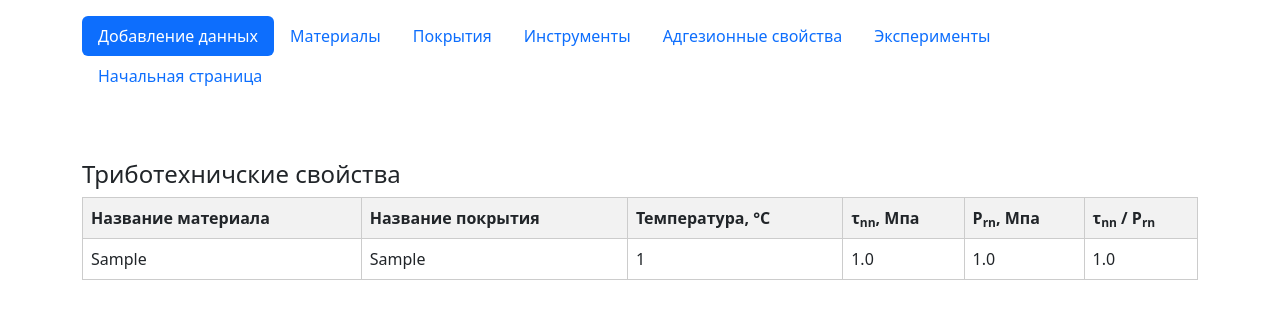
After one commit to ivanya123/Flask_data_base-tool, a Flask app: page /adhesive in a window 1280 px wide. The commit adds this page. Shown: the top 319 px of the page. Run offline with Flask 3, Linux system fonts and the light colour scheme; tables that the repository leaves empty hold one stand-in row (values such as "Sample post").

Commit message:
Создание html страницы с адгезионными свойствами

```diff
--- a/my_app/routes.py
+++ b/my_app/routes.py
@@ -1,6 +1,6 @@
 from flask import Flask, render_template, request, redirect
 from my_app import app, db
-from my_app.models import Material, Toolsdate, Coating, Experiments, RecomededSpeed
+from my_app.models import Material, Toolsdate, Coating, Experiments, RecomededSpeed, Adhesive
 import sqlalchemy as sa
 
 
@@ -268,3 +268,9 @@ def experiments_table():
 def experiments_info(id):
     experiment = Experiments.query.get_or_404(id)
     return render_template('experiment_info.html', experiment=experiment)
+
+
+@app.route("/adhesive")
+def adhesive():
+    adhesive = Adhesive.query.all()
+    return render_template('adhesive.html', adhesive=adhesive)
--- /dev/null
+++ b/my_app/templates/adhesive.html
@@ -0,0 +1,52 @@
+{% extends 'base.html' %}
+
+{% block tittle %}
+<style>
+    h1 {
+        font-size: 24px;
+    }
+    h2 {
+        font-size: 16px;
+    }
+    .materials-table {
+        width: 100%; /* Ширина таблицы на 100% */
+        border-collapse: collapse; /* Объединяем границы ячеек */
+    }
+
+    .materials-table th, .materials-table td {
+        border: 1px solid #ccc; /* Границы ячеек и заголовков */
+        padding: 8px; /* Отступы внутри ячеек */
+    }
+
+    .materials-table th {
+        background-color: #f2f2f2; /* Цвет фона для заголовков */
+    }
+</style>
+<div class="container mt-5">
+    <h1> Триботехничские свойства </h1>
+    <table class="materials-table">
+        <thead>
+            <tr>
+                <th>Название материала</th>
+                <th>Название покрытия</th>
+                <th>Температура, &deg;С</th>
+                <th>&tau;<sub>nn</sub>, Мпа</th>
+                <th>P<sub>rn</sub>, Мпа</th>
+                <th>&tau;<sub>nn</sub> / P<sub>rn</sub></th>
+            </tr>
+        </thead>
+        <tbody>
+            {% for i in adhesive %}
+            <tr>
+                <td>{{ i.material }}</td>
+                <td>{{ i.coating }}</td>
+                <td>{{ i.temperature }}</td>
+                <td>{{ i.bond_strength_adhesive }} </td>
+                <td>{{ i.normal_shear_strength }} </td>
+                <td>{{ i.koefficient_shear }} </td>
+            </tr>
+            {% endfor %}
+        </tbody>
+    </table>
+</div>
+{% endblock %}
--- a/my_app/templates/base.html
+++ b/my_app/templates/base.html
@@ -14,6 +14,7 @@
         <li class="nav-item"><a href="/materials" class="nav-link">Материалы</a></li>
         <li class="nav-item"><a href="/coatings" class="nav-link">Покрытия</a></li>
         <li class="nav-item"><a href="/tools" class="nav-link">Инструменты</a></li>
+        <li class="nav-item"><a href="/adhesive" class="nav-link">Адгезионные свойства</a></li>
         <li class="nav-item"><a href="/experiments" class="nav-link">Эксперименты</a></li>
         <li class="nav-item"><a href="/" class="nav-link">Начальная страница</a></li>
       </ul>
```
